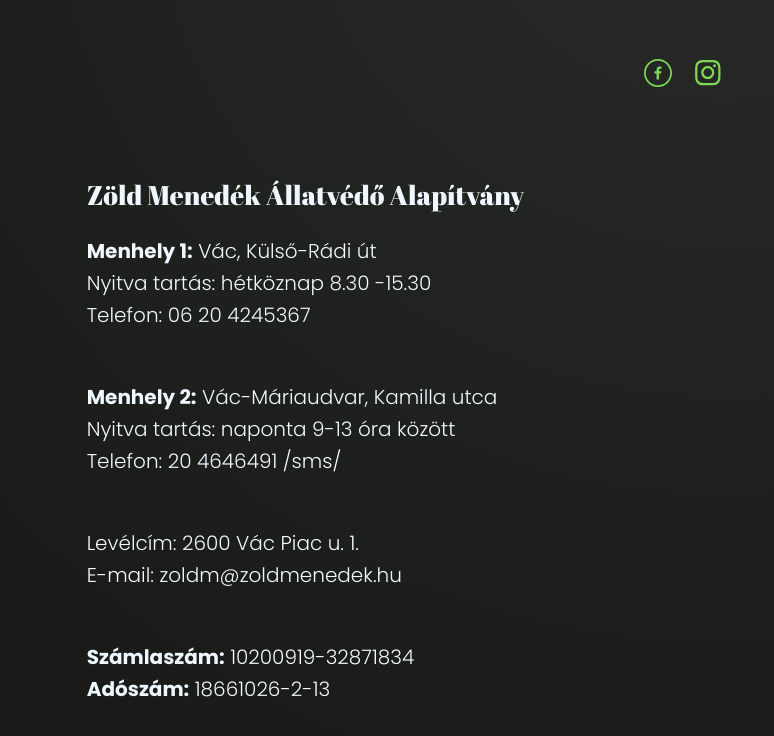
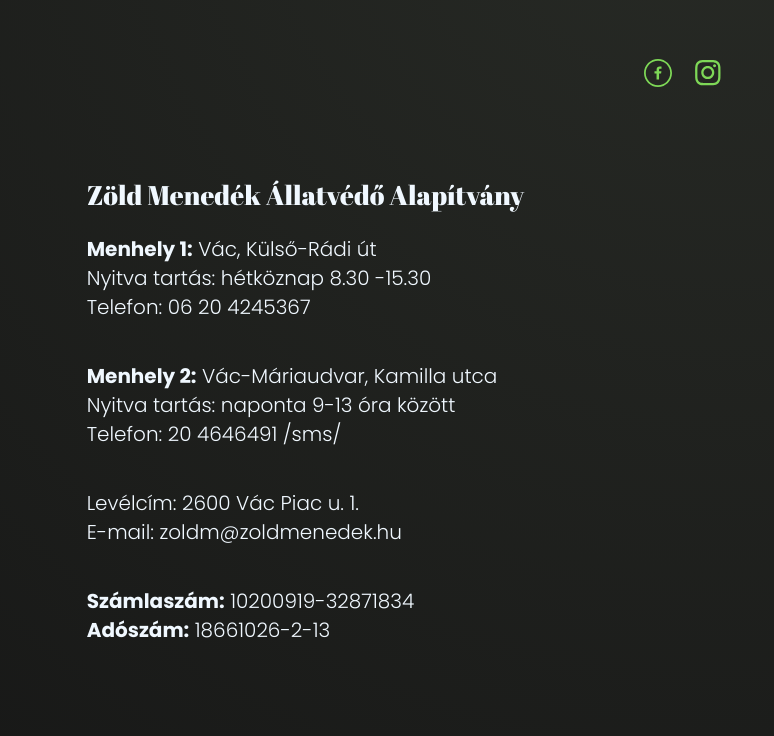
Before and after one commit to Tremyss/One-Page-for-a-Cause, a plain HTML site: page contact.html in a window 1280 px wide. Shown: the full height of the page, 506-1280 px from the left. Drawn offline with Linux system fonts and the light colour scheme.

Commit message:
Heni widow size

```diff
--- a/contact.css
+++ b/contact.css
@@ -294,7 +294,7 @@ p {
 
 @media screen and (max-width: 1565px) {
     .left {
-        padding-top: 80px;
+        padding-top: 50px;
         min-width: 350px;
         max-width: 550px;
     }
@@ -305,19 +305,19 @@ p {
     }
 
 .text_box {
-    margin-bottom: 50px;
+    margin-bottom: 40px;
 
 }
 
 h1 {
-    font-size: 32px;
+    font-size: 31px;
     line-height: 120px;
 }
 
 
 p {
-    font-size: 24px;
-    line-height: 35px;
+    font-size: 22px;
+    line-height: 30px;
 
 }
 
@@ -336,7 +336,7 @@ p {
     }
 
 .text_box {
-    margin-bottom: 50px;
+    margin-bottom: 40px;
 
 }
 
@@ -348,7 +348,7 @@ h1 {
 
 p {
     font-size: 20px;
-    line-height: 32px;
+    line-height: 29px;
 
 }
 
```
